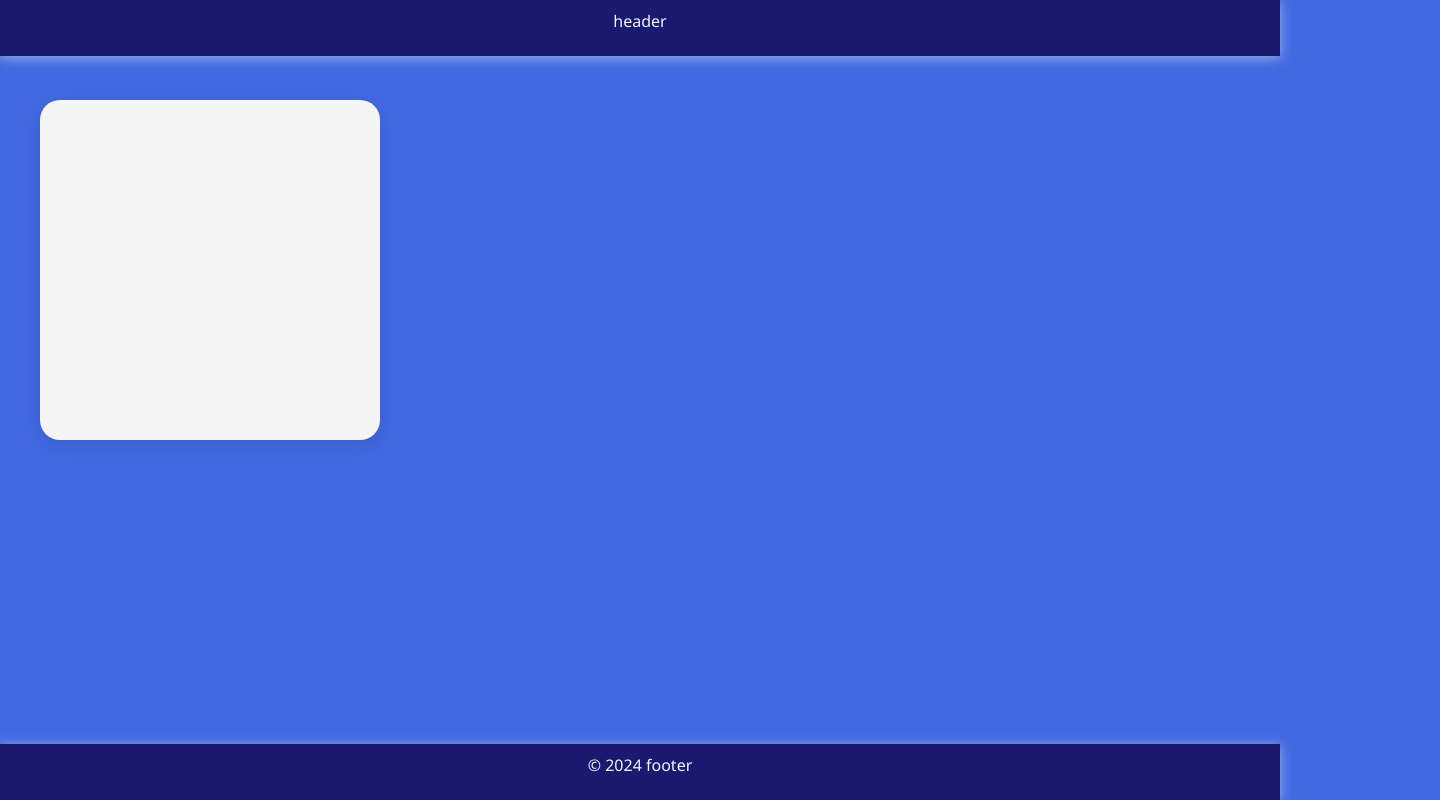
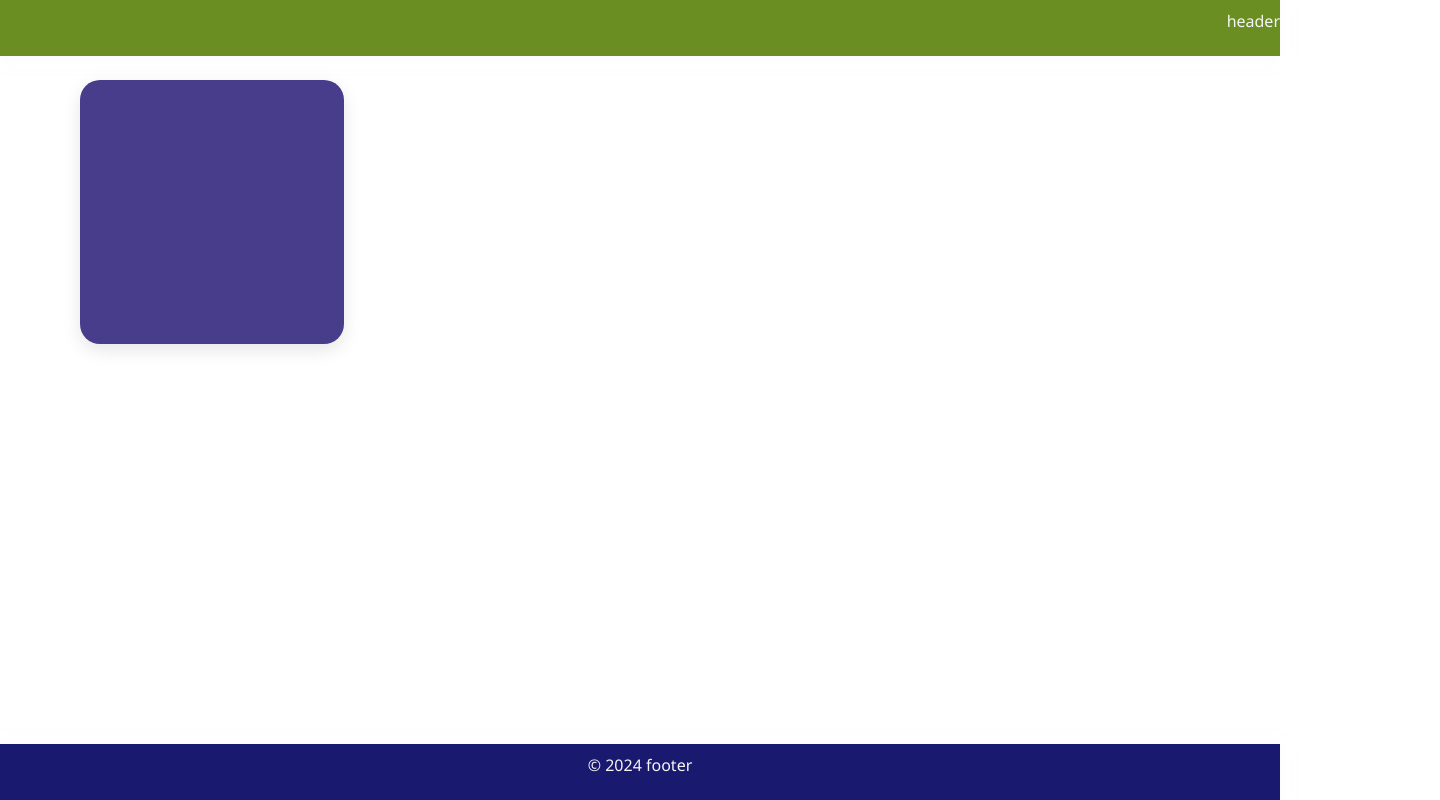
Before and after one commit to HussainALAradi5/books_builds_minds, a React (Vite) app in the folder client/: page / in a window 1280 px wide. Shown: the whole page, 1440 px wide, since content can reach past the window. Built offline with nearby package versions, Linux system fonts and the light colour scheme.

Commit message:
some minor styling

```diff
--- /dev/null
+++ b/client/src/Components/Button.jsx
@@ -0,0 +1,2 @@
+const Button = () => {}
+export default Button
--- a/client/src/styles/card.css
+++ b/client/src/styles/card.css
@@ -1,7 +1,8 @@
 .card {
-  width: 300px;
-  height: 300px;
-  background-color: whitesmoke;
+  width: 14rem;
+  height: 14rem;
+  /* background-color: whitesmoke; */
+  background-color: darkslateblue;
   border-radius: 20px;
   padding: 20px;
   box-shadow: 0 6px 18px rgba(0, 0, 0, 0.1);
@@ -12,6 +13,8 @@
 .card:hover {
   transform: translateY(-6px) scale(1.03);
   box-shadow: 0 12px 24px rgba(0, 0, 0, 0.7);
+  background-color: deepskyblue;
+  transition: 1.5s;
 }
 
 .card h3 {
--- a/client/src/styles/footer.css
+++ b/client/src/styles/footer.css
@@ -8,3 +8,8 @@
   box-shadow: 0 2px 12px rgba(245, 245, 245, 0.515);
   background-color: midnightblue;
 }
+
+.footer:hover {
+  background-color: olivedrab;
+  transition: 1.5s;
+}
--- a/client/src/styles/header.css
+++ b/client/src/styles/header.css
@@ -5,4 +5,10 @@
   width: 100%;
   box-shadow: 0 2px 12px rgba(245, 245, 245, 0.515);
   background-color: midnightblue;
+  text-align: right;
 }
+
+.header:hover {
+  background-color: olivedrab;
+  transition: 1.5s;
+}
--- a/client/src/styles/home.css
+++ b/client/src/styles/home.css
@@ -2,8 +2,7 @@
   display: flex;
   flex-wrap: wrap;
   gap: 1rem;
-  padding: 40px;
   width: 100vw;
   height: 70vh;
-  padding-top: 100px;
+  padding: 5rem;
 }
--- a/client/src/styles/index.css
+++ b/client/src/styles/index.css
@@ -4,7 +4,7 @@ body,
   margin: 0;
   padding: 0;
   width: 100%;
-  background-color: royalblue;
+  /* background-color: royalblue; */
   color: whitesmoke;
   font-family: "Segoe UI", "Roboto", Arial, sans-serif;
 }
```
